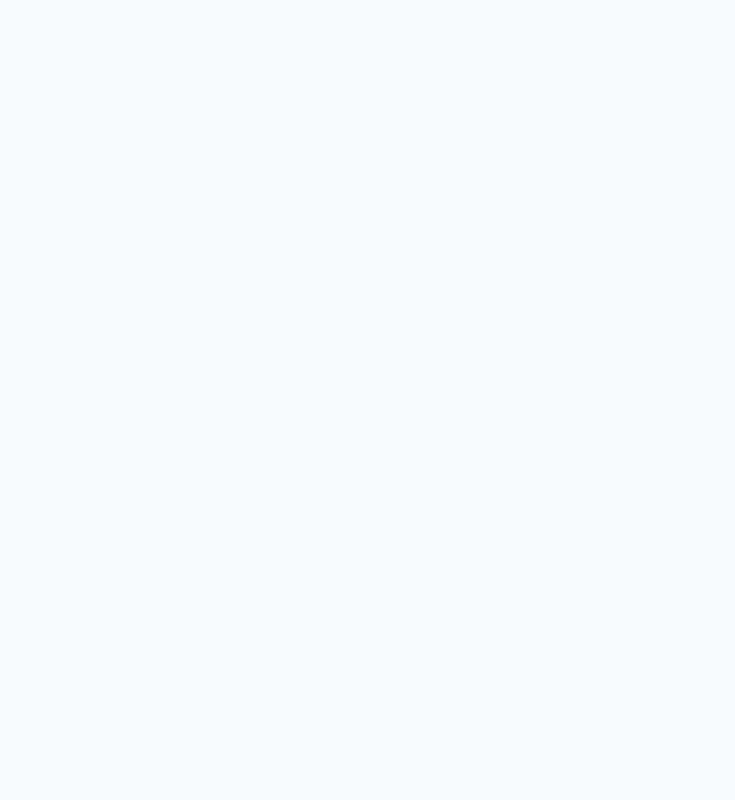
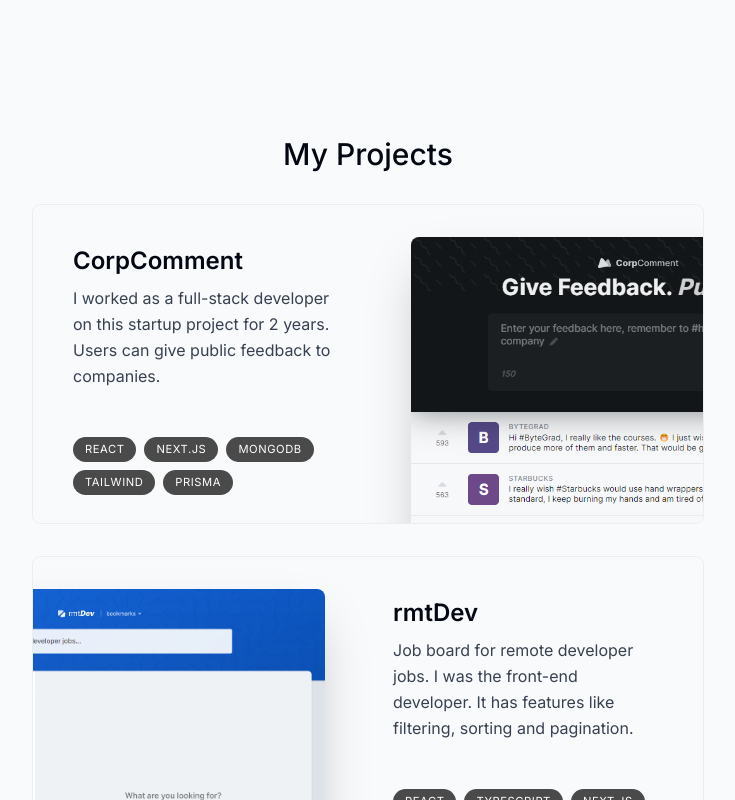
Before and after one commit to RockingThor/portfolio, a Next.js app: page / in a window 1280 px wide. Shown: the part 1160-1960 px from the top of the page, without its empty margins (272-1007 px from the left). Built offline with nearby package versions, Linux system fonts and the light colour scheme.

Commit message:
after the project section

```diff
--- a/app/page.tsx
+++ b/app/page.tsx
@@ -1,6 +1,7 @@
 import About from "@/components/about";
 import Divider from "@/components/divider";
 import Intro from "@/components/intro";
+import Projects from "@/components/projects";
 
 export default function Home() {
     return (
@@ -8,6 +9,7 @@
             <Intro />
             <Divider />
             <About />
+            <Projects />
         </main>
     );
 }
--- /dev/null
+++ b/components/project.tsx
@@ -0,0 +1,57 @@
+"use client";
+import { motion, useScroll, useTransform } from "framer-motion";
+import Image, { StaticImageData } from "next/image";
+import React, { useRef } from "react";
+
+interface ProjectProps {
+    title: string;
+    description: string;
+    tags: string[];
+    imageUrl: StaticImageData;
+}
+
+const Project = ({ title, description, tags, imageUrl }: ProjectProps) => {
+    const ref = useRef<HTMLDivElement>(null);
+    const { scrollYProgress } = useScroll({
+        target: ref,
+        offset: ["0 1", "1.33 1"],
+    });
+    const scaleProgress = useTransform(scrollYProgress, [0, 1], [0.5, 1]);
+    return (
+        <motion.div
+            ref={ref}
+            style={{
+                scale: scaleProgress,
+                opacity: scaleProgress,
+            }}
+            className="group mb-3 sm:mb-8 last:mb-0 "
+        >
+            <section className=" br-gray-100 max-w-[42rem] border border-black/5 overflow-hidden sm:pr-8 relative sm:h-[20rem]   hover:bg-gray-200 transition group-even:pl-8 rounded-lg">
+                <div className="pt-4 pb-7 px-5 sm:pl-10 sm:pr-2 sm:pt-10 sm:max-w-[50%] flex flex-col h-full group-even:ml-[18rem]">
+                    <h3 className="text-2xl font-semibold">{title}</h3>
+                    <p className="mt-2 leading-relaxed text-gray-700">
+                        {description}
+                    </p>
+                    <ul className=" flex flex-wrap mt-4 gap-2 sm:mt-auto">
+                        {tags.map((tag, index) => (
+                            <li
+                                className="bg-black/[0.7] px-3 py-1 text-[0.7rem] uppercase tracking-wider text-white rounded-full"
+                                key={index}
+                            >
+                                {tag}
+                            </li>
+                        ))}
+                    </ul>
+                </div>
+                <Image
+                    src={imageUrl}
+                    alt={title}
+                    quality={95}
+                    className="absolute top-8 -right-40 w-[28.25rem] rounded-t-lg shadow-2xl group-even:right-[initial] group-even:-left-40 group-hover:-translate-x-3 group-hover:translate-y-3 group-hover:-rotate-2 transition group-hover:scale-[1.04] group-even:group-hover:translate-x-3 group-even:group-hover:translate-y-3 group-even:group-hover:rotate-2"
+                />
+            </section>
+        </motion.div>
+    );
+};
+
+export default Project;
--- /dev/null
+++ b/components/projects.tsx
@@ -0,0 +1,25 @@
+import React from "react";
+import SectionHeading from "./section-heading";
+import { projectsData } from "@/lib/data";
+import Project from "./project";
+
+const Projects = () => {
+    return (
+        <section className="">
+            <SectionHeading title="My projects" />
+            <div className="">
+                {projectsData.map((project, index) => (
+                    <Project
+                        key={index}
+                        title={project.title}
+                        description={project.description}
+                        tags={project.tags}
+                        imageUrl={project.imageUrl}
+                    />
+                ))}
+            </div>
+        </section>
+    );
+};
+
+export default Projects;
--- a/components/section-heading.tsx
+++ b/components/section-heading.tsx
@@ -1,7 +1,11 @@
 import React from "react";
 
 const SectionHeading = ({ title }: { title: string }) => {
-    return <h2 className="text-3xl font-medium capitalize mb-8">{title}</h2>;
+    return (
+        <h2 className="text-3xl font-medium capitalize mb-8 text-center">
+            {title}
+        </h2>
+    );
 };
 
 export default SectionHeading;
--- a/lib/data.ts
+++ b/lib/data.ts
@@ -82,7 +82,7 @@
         tags: ["React", "Next.js", "SQL", "Tailwind", "Framer"],
         imageUrl: wordanalyticsImg,
     },
-] as const;
+];
 
 export const skillsData = [
     "HTML",
```
